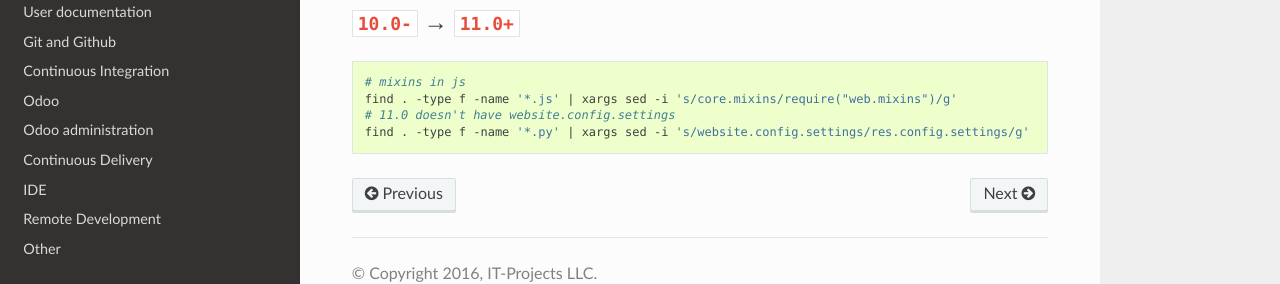
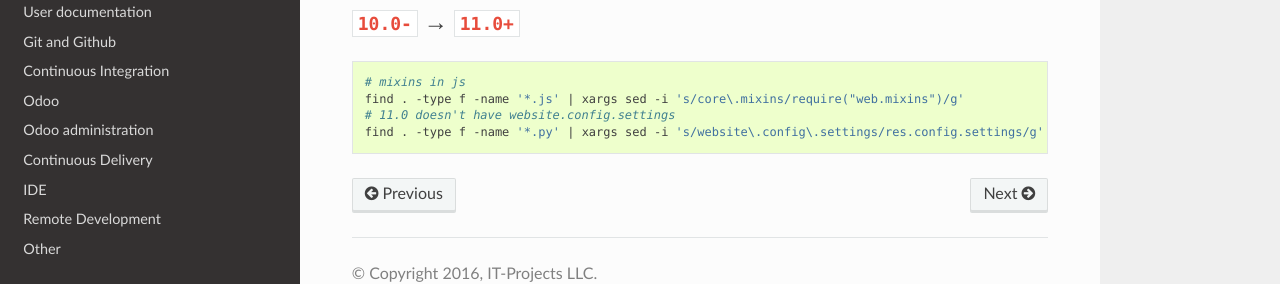
Before and after one commit to itpp-labs/odoo-development, a Sphinx documentation site: the page built from docs/migration/fix-refs.rst, in a window 1280 px wide. Shown: the part 429-713 px from the top of the page. Built offline with Sphinx 7.4.7 and the Read the Docs theme 2.0.0, drawn with Linux system fonts in a browser that asks for light colours; pages that are not in the unit, such as notebooks, are missing from menus.

Commit message:
FIX: . is any symbol. Use \. instead

```diff
--- a/docs/migration/fix-refs.rst
+++ b/docs/migration/fix-refs.rst
@@ -26,6 +26,6 @@
 .. code-block:: sh
 
     # mixins in js
-    find . -type f -name '*.js' | xargs sed -i 's/core.mixins/require("web.mixins")/g'
+    find . -type f -name '*.js' | xargs sed -i 's/core\.mixins/require("web.mixins")/g'
     # 11.0 doesn't have website.config.settings
-    find . -type f -name '*.py' | xargs sed -i 's/website.config.settings/res.config.settings/g'
+    find . -type f -name '*.py' | xargs sed -i 's/website\.config\.settings/res.config.settings/g'
```
